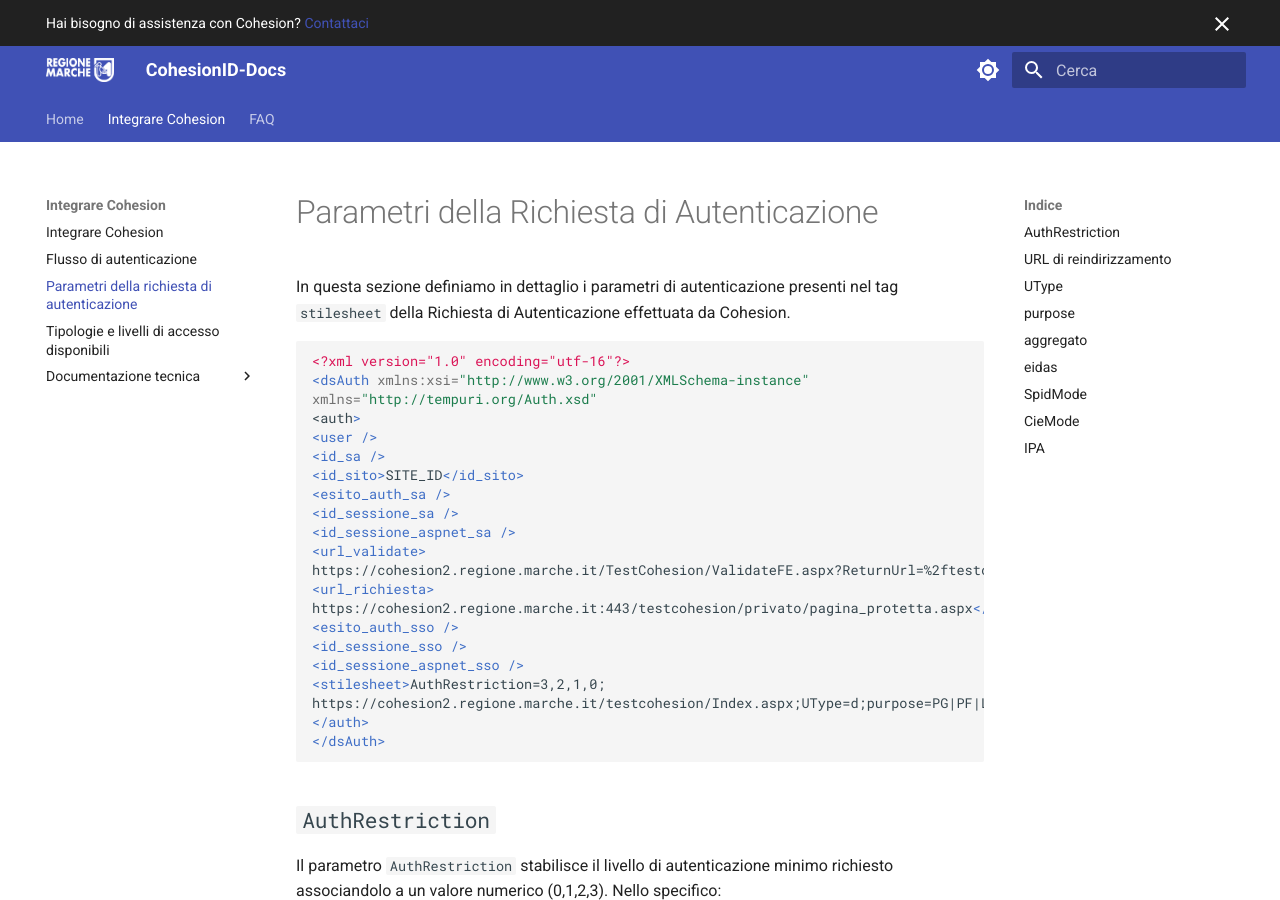
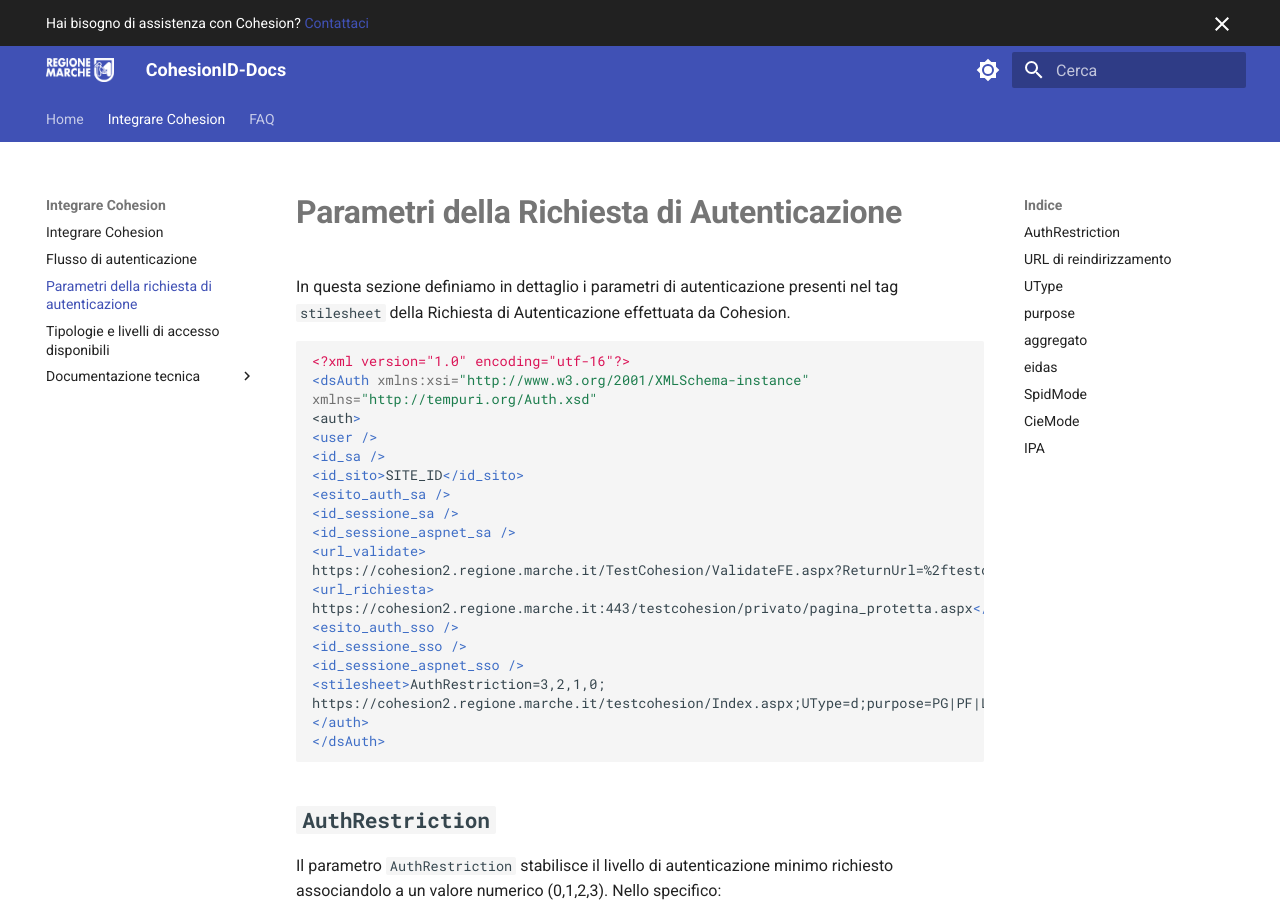
Before and after one commit to DarisCappelletti/CohesionID-Docs, an MkDocs documentation site: the page built from docs/Parametri-della-Richiesta-di-Autenticazione.md, in a window 1280 px wide and 900 px high. Built offline with MkDocs 1.6.1 and Material for MkDocs 9.7.7, drawn with Linux system fonts in a browser that asks for light colours.

Commit message:
Update wiki files

````diff
--- a/docs/Parametri-della-Richiesta-di-Autenticazione.md
+++ b/docs/Parametri-della-Richiesta-di-Autenticazione.md
@@ -1,4 +1,4 @@
-# Parametri della Richiesta di Autenticazione
+# **Parametri della Richiesta di Autenticazione**
 In questa sezione definiamo in dettaglio i parametri di autenticazione presenti nel tag `stilesheet` della Richiesta di Autenticazione effettuata da Cohesion.
 ```xml
 <?xml version="1.0" encoding="utf-16"?>
@@ -25,7 +25,7 @@ https://cohesion2.regione.marche.it/testcohesion/Index.aspx;UType=d;purpose=PG|P
 
 ```
 
-## `AuthRestriction`
+## **`AuthRestriction`**
 Il parametro `AuthRestriction` stabilisce il livello di autenticazione minimo richiesto associandolo a un valore numerico (0,1,2,3). Nello specifico:
 
 0= Accesso solo con password - SPID Livello 1
````
Also changed, not shown: site/Parametri-della-Richiesta-di-Autenticazione/index.html, 1 other file.
